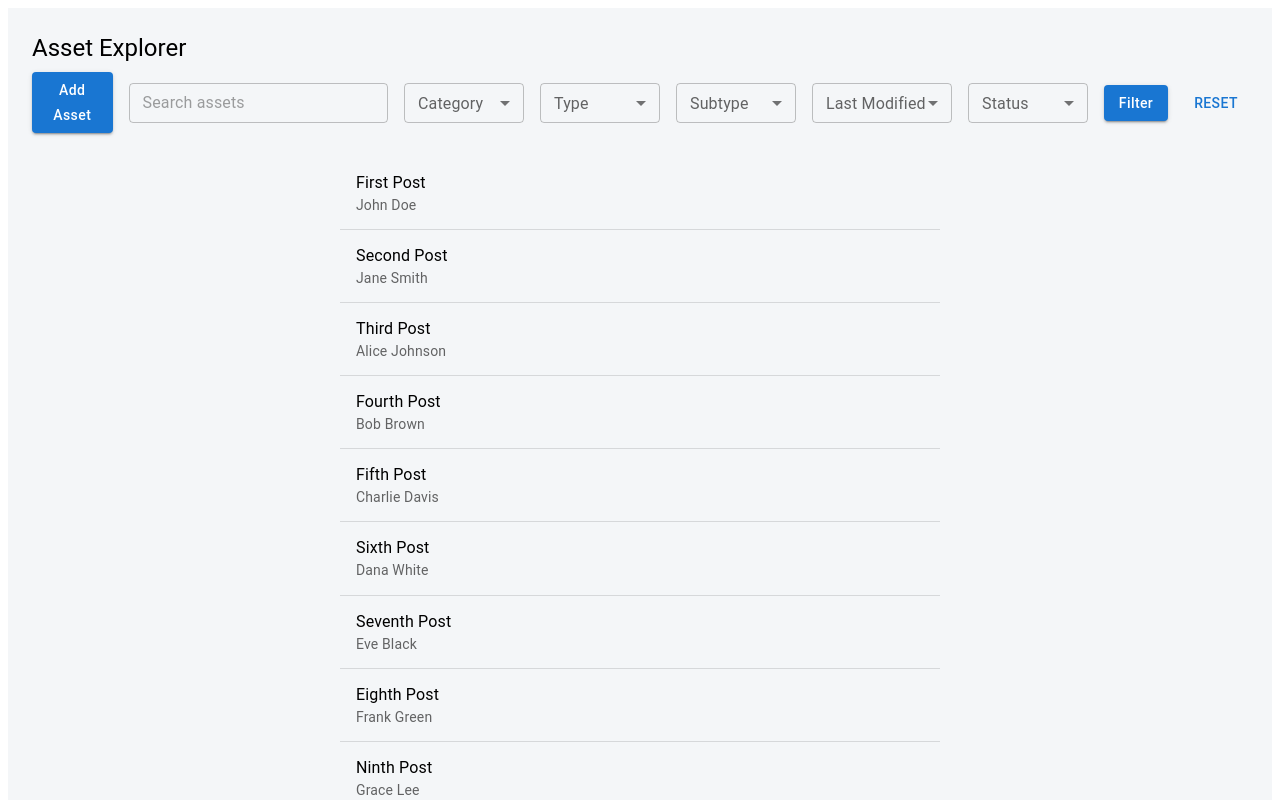
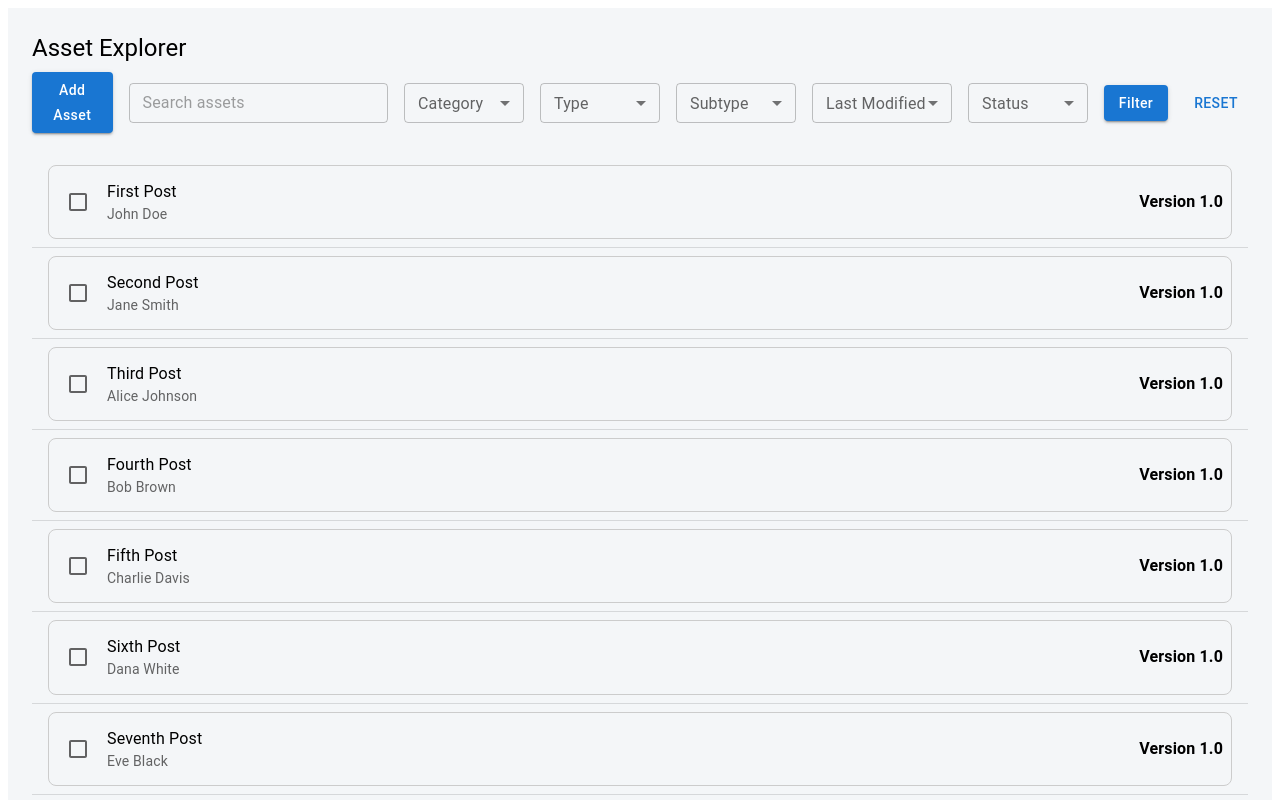
Before and after one commit to Triveni2504/dxp-clone, a React (Vite) app: page / in a window 1280 px wide. Shown: the top 800 px of the page. Built offline with nearby package versions, Linux system fonts and the light colour scheme; data requests are answered from the project's data file.

Commit message:
added checkboxes to render item

```diff
--- a/src/pages/IRMAddAsset.tsx
+++ b/src/pages/IRMAddAsset.tsx
@@ -1,19 +1,16 @@
 import { useState } from 'react';
-import {
-  Box, Button, Typography, TextField
-} from '@mui/material';
+import { Box } from '@mui/material';
+import UploadSection from './UploadSection';
+import DocumentPreview from './IRMdocumentviewer';
 
 function IRMAddAsset() {
   const [selectedFile, setSelectedFile] = useState<File | null>(null);
   const [submitted, setSubmitted] = useState(false);
   const [fileURL, setFileURL] = useState<string | null>(null);
 
-  const handleFileChange = (event: React.ChangeEvent<HTMLInputElement>) => {
-    const file = event.target.files?.[0];
-    if (file) {
-      setSelectedFile(file);
-      setSubmitted(false); // Reset preview if a new file is chosen
-    }
+  const handleFileChange = (file: File | null) => {
+    setSelectedFile(file);
+    setSubmitted(false); // Reset preview if a new file is chosen
   };
 
   const handleSubmit = () => {
@@ -26,53 +23,13 @@ function IRMAddAsset() {
 
   return (
     <Box sx={{ display: 'flex', height: '100vh', padding: 4, gap: 4 }}>
-      {/* Upload Section */}
-      <Box sx={{ flex: 1 }}>
-        <Typography variant="h5" gutterBottom>
-          Upload Document
-        </Typography>
-        <TextField
-          type="file"
-          fullWidth
-          onChange={handleFileChange}
-          inputProps={{ accept: '.pdf,.doc,.docx,image/*' }}
-        />
-        <Button
-          variant="contained"
-          sx={{ mt: 2 }}
-          onClick={handleSubmit}
-          disabled={!selectedFile}
-        >
-          Submit
-        </Button>
-      </Box>
-
-      {/* Preview Section */}
-      {submitted && fileURL && (
-        <Box sx={{ flex: 2, border: '1px solid #ccc', borderRadius: 2, p: 2 }}>
-          <Typography variant="h6" gutterBottom>
-            Document Preview
-          </Typography>
-          {selectedFile?.type.startsWith('image/') ? (
-            <img
-              src={fileURL}
-              alt="Uploaded preview"
-              style={{ width: '100%', height: 'auto', borderRadius: 8 }}
-            />
-          ) : selectedFile?.type === 'application/pdf' ? (
-            <iframe
-              src={fileURL}
-              title="PDF Preview"
-              width="100%"
-              height="500px"
-              style={{ border: 'none' }}
-            />
-          ) : (
-            <Typography variant="body1">
-              Preview not available for this file type.
-            </Typography>
-          )}
-        </Box>
+      <UploadSection
+        selectedFile={selectedFile}
+        onFileChange={handleFileChange}
+        onSubmit={handleSubmit}
+      />
+      {submitted && fileURL && selectedFile && (
+        <DocumentPreview fileURL={fileURL} selectedFile={selectedFile} />
       )}
     </Box>
   );
--- /dev/null
+++ b/src/pages/IRMdocumentviewer.tsx
@@ -0,0 +1,37 @@
+import { Box, Typography } from '@mui/material';
+
+interface DocumentPreviewProps {
+  fileURL: string;
+  selectedFile: File;
+}
+
+function DocumentPreview({ fileURL, selectedFile }: DocumentPreviewProps) {
+  return (
+    <Box sx={{ flex: 2, border: '1px solid #ccc', borderRadius: 2, p: 2 }}>
+      <Typography variant="h6" gutterBottom>
+        Document Preview
+      </Typography>
+      {selectedFile.type.startsWith('image/') ? (
+        <img
+          src={fileURL}
+          alt="Uploaded preview"
+          style={{ width: '100%', height: 'auto', borderRadius: 8 }}
+        />
+      ) : selectedFile.type === 'application/pdf' ? (
+        <iframe
+          src={fileURL}
+          title="PDF Preview"
+          width="100%"
+          height="500px"
+          style={{ border: 'none' }}
+        />
+      ) : (
+        <Typography variant="body1">
+          Preview not available for this file type.
+        </Typography>
+      )}
+    </Box>
+  );
+}
+
+export default DocumentPreview;
--- /dev/null
+++ b/src/pages/UploadSection.tsx
@@ -0,0 +1,39 @@
+import React from 'react';
+import { Box, Button, Typography, TextField } from '@mui/material';
+
+interface UploadSectionProps {
+  selectedFile: File | null;
+  onFileChange: (file: File | null) => void;
+  onSubmit: () => void;
+}
+
+function UploadSection({ selectedFile, onFileChange, onSubmit }: UploadSectionProps) {
+  const handleFileChange = (event: React.ChangeEvent<HTMLInputElement>) => {
+    const file = event.target.files?.[0] || null;
+    onFileChange(file);
+  };
+
+  return (
+    <Box sx={{ flex: 1 }}>
+      <Typography variant="h5" gutterBottom>
+        Upload Document
+      </Typography>
+      <TextField
+        type="file"
+        fullWidth
+        onChange={handleFileChange}
+        inputProps={{ accept: '.pdf,.doc,.docx,image/*' }}
+      />
+      <Button
+        variant="contained"
+        sx={{ mt: 2 }}
+        onClick={onSubmit}
+        disabled={!selectedFile}
+      >
+        Submit
+      </Button>
+    </Box>
+  );
+}
+
+export default UploadSection;
--- a/src/premitive/common/InfiniteScrollList.tsx
+++ b/src/premitive/common/InfiniteScrollList.tsx
@@ -1,4 +1,4 @@
-import { Box, CircularProgress, ListItemText, List, ListItem } from "@mui/material";
+import { Box, CircularProgress, ListItemText, List, ListItem, Checkbox, Typography } from "@mui/material";
 import InfiniteScroll from "react-infinite-scroll-component";
 
 type InfiniteScrollListProps = {
@@ -19,7 +19,7 @@ const InfiniteScrollList: React.FC<InfiniteScrollListProps> = ({
     endMessage,
 }) => {
     return (
-        <Box sx={{ width: '100%', maxWidth: 600, margin: 'auto' }}>
+        <Box sx={{ width: '100%', maxWidth: 1600, margin: 'auto' }}>
             <InfiniteScroll
                 dataLength={items.length}
                 next={next}
@@ -38,7 +38,35 @@ const InfiniteScrollList: React.FC<InfiniteScrollListProps> = ({
                 <List>
                     {items.map((item, index) => (
                         <ListItem key={index} divider>
-                            {renderItem(item)}
+                            <Box
+                                sx={{
+                                    display: 'flex',
+                                    alignItems: 'center',
+                                    justifyContent: 'space-between',
+                                    width: '100%',
+                                    padding: 1,
+                                    border: '1px solid #ccc',
+                                    borderRadius: 2,
+                                }}
+                            >
+                                {/* Checkbox */}
+                                <Checkbox />
+
+                                {/* Name of the item */}
+                                <Typography sx={{ flex: 1, marginLeft: 1 }}>
+                                    {renderItem(item)}
+                                </Typography>
+
+                                {/* Placeholder */}
+                                <Typography sx={{ marginLeft: 2, color: 'gray' }}>
+
+                                </Typography>
+
+                                {/* Version */}
+                                <Typography sx={{ marginLeft: 2, fontWeight: 'bold' }}>
+                                    Version 1.0
+                                </Typography>
+                            </Box>
                         </ListItem>
                     ))}
                 </List>
```
